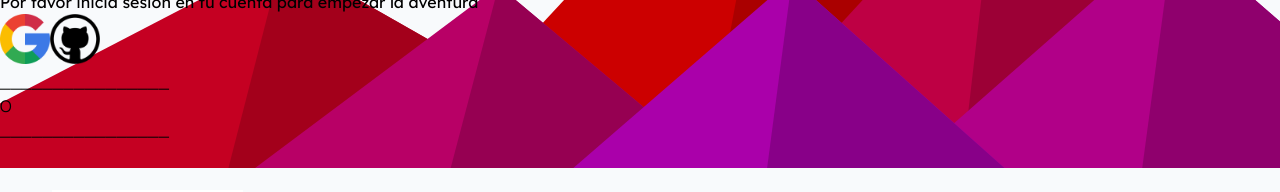
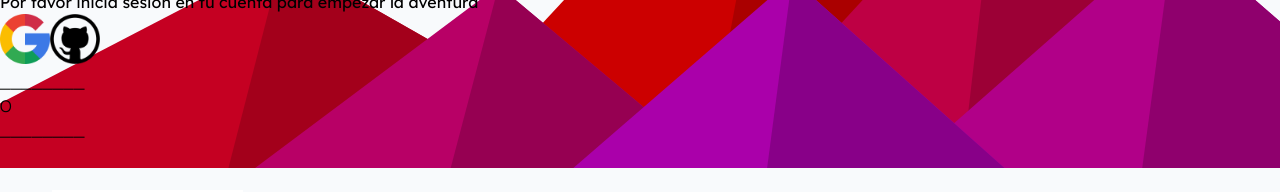
Before and after one commit to LionStoreTeam/wiki-ui-templates-2024, a Next.js app: page /auth/login in a window 1280 px wide. Shown: the part 1691-1883 px from the top of the page. Built offline with nearby package versions, Linux system fonts and the light colour scheme; no server answers.

Commit message:
Wiki UI Templates 2024

```diff
--- a/src/app/auth/login/page.tsx
+++ b/src/app/auth/login/page.tsx
@@ -111,9 +111,9 @@ export default function LoginPage() {
                     </button>
                 </div>
                 <div className="pb-6 flex justify-center items-center text-center gap-3 text-slate-400 select-none">
-                    <p>________________</p>
+                    <p>________</p>
                     <p className="pt-3">O</p>
-                    <p>________________</p>
+                    <p>________</p>
                 </div>
                 <div className=""></div>
                 <form onSubmit={onSubmit}>
--- a/src/app/auth/signup/page.tsx
+++ b/src/app/auth/signup/page.tsx
@@ -128,9 +128,11 @@ export default function RegisterPage() {
                     </button>
                 </div>
                 <div className="pb-6 flex justify-center items-center text-center gap-3 text-slate-400 select-none">
-                    <p>________________</p>
+                    <p>________</p>
+
                     <p className="pt-3">O</p>
-                    <p>________________</p>
+                    <p>________</p>
+
                 </div>
                 <div className=""></div>
                 <form onSubmit={onSubmit}>
```
